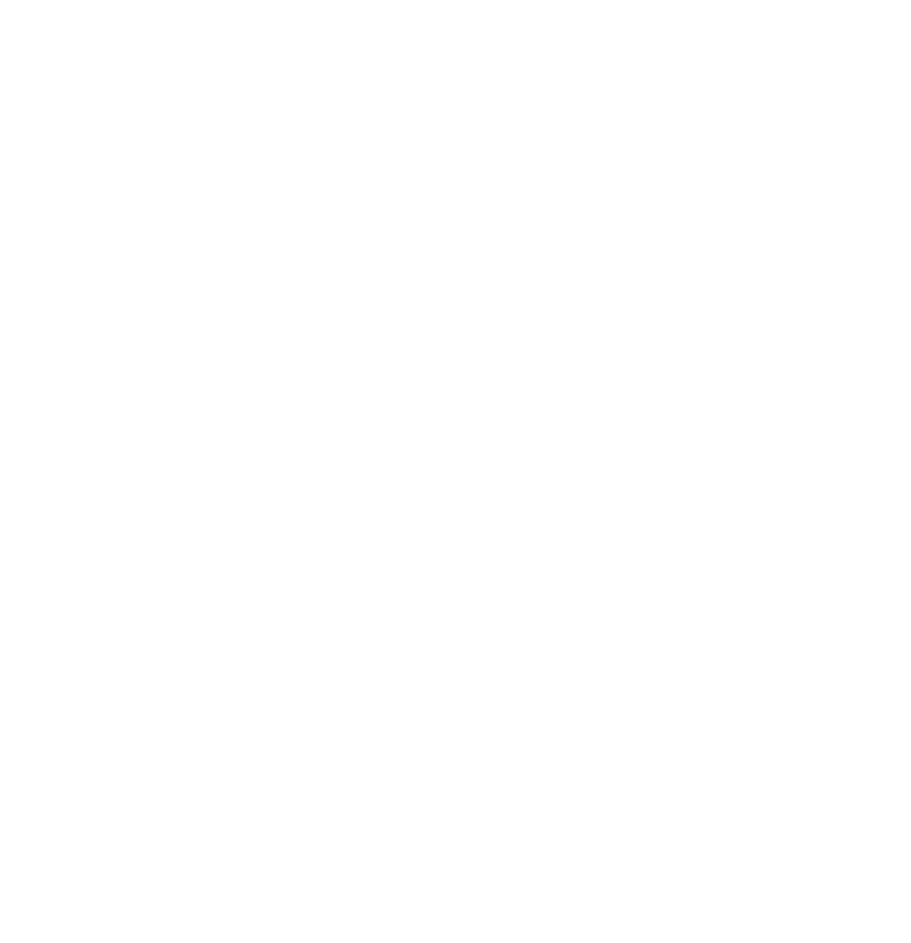
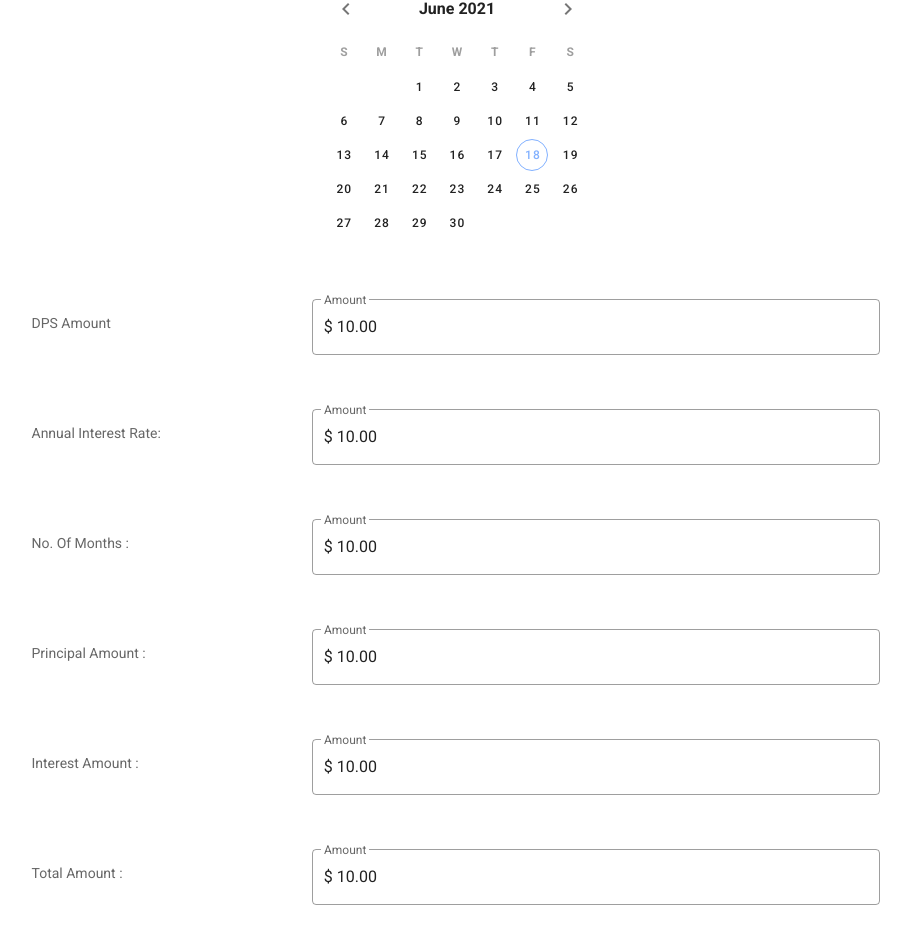
Before and after one commit to supermanshuvo/amar-bank-interest, a Vue app: page / in a window 1280 px wide. Shown: the part 233-1176 px from the top of the page, without its empty margins (44-955 px from the left). Before the commit the page ends 800 px from the top, so only its background shows below. Built offline with nearby package versions, Linux system fonts and the light colour scheme.

Commit message:
Add some input fild for input data and show result

```diff
--- a/src/components/Home.vue
+++ b/src/components/Home.vue
@@ -1,6 +1,95 @@
 <template>
   <v-app>
     <Nav />
+    <v-container>
+        <v-row>
+            <v-col cols="3">
+                <v-subheader>Starting Date : </v-subheader>
+            </v-col>
+            <v-col cols="6">
+                <v-text-field :value="date" slot="activator" label="Starting Date : "></v-text-field>
+                <v-date-picker v-model="date"></v-date-picker>
+            </v-col>
+        </v-row>
+        <v-row>
+            <v-col cols="3">
+                <v-subheader>DPS Amount</v-subheader>
+            </v-col>
+            <v-col cols="6">
+                <v-text-field
+                label="Amount"
+                value="10.00"
+                prefix="$"
+                outlined
+                ></v-text-field>
+            </v-col>
+        </v-row>
+        <v-row>
+            <v-col cols="3">
+                <v-subheader>Annual Interest Rate: </v-subheader>
+            </v-col>
+            <v-col cols="6">
+                <v-text-field
+                label="Amount"
+                value="10.00"
+                prefix="$"
+                outlined
+                ></v-text-field>
+            </v-col>
+        </v-row>
+        <v-row>
+            <v-col cols="3">
+                <v-subheader>No. Of Months :</v-subheader>
+            </v-col>
+            <v-col cols="6">
+                <v-text-field
+                label="Amount"
+                value="10.00"
+                prefix="$"
+                outlined
+                ></v-text-field>
+            </v-col>
+        </v-row>
+        <v-row>
+            <v-col cols="3">
+                <v-subheader>Principal Amount :</v-subheader>
+            </v-col>
+            <v-col cols="6">
+                <v-text-field
+                label="Amount"
+                value="10.00"
+                prefix="$"
+                outlined
+                ></v-text-field>
+            </v-col>
+        </v-row>
+        <v-row>
+            <v-col cols="3">
+                <v-subheader>Interest Amount :</v-subheader>
+            </v-col>
+            <v-col cols="6">
+                <v-text-field
+                label="Amount"
+                value="10.00"
+                prefix="$"
+                outlined
+                ></v-text-field>
+            </v-col>
+        </v-row>
+        <v-row>
+            <v-col cols="3">
+                <v-subheader>Total Amount :</v-subheader>
+            </v-col>
+            <v-col cols="6">
+                <v-text-field
+                label="Amount"
+                value="10.00"
+                prefix="$"
+                outlined
+                ></v-text-field>
+            </v-col>
+        </v-row>
+    </v-container>
   </v-app>
 </template>
 
@@ -11,6 +100,11 @@
   name: 'Home',
   components: {
     Nav
+  },
+  data(){
+      return{
+          date:''
+      }
   }
 }
 </script>
```
